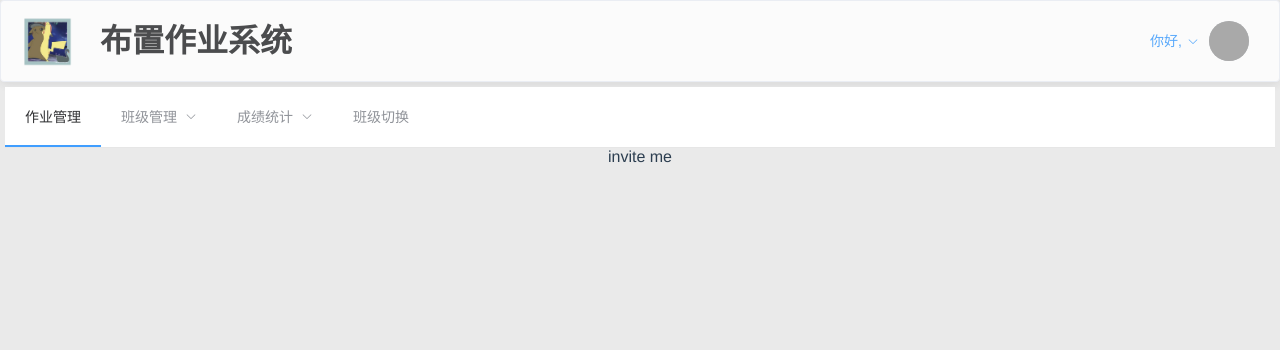
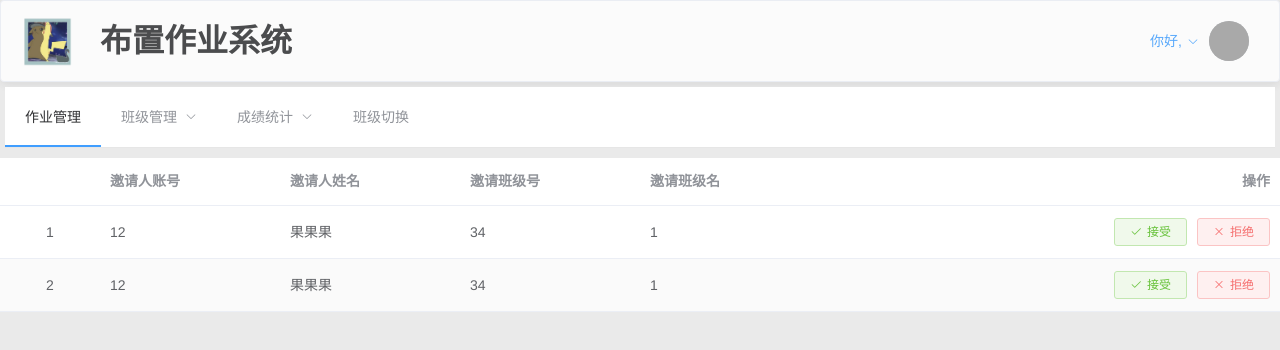
Before and after one commit to CrxusDonts/teacherApp, a Vue app in the folder src/frontend/: page /inviteMe in a window 1280 px wide. Shown: the top 350 px of the page. Built offline with nearby package versions, Linux system fonts and the light colour scheme; no server answers; grey boxes are pictures that could not be loaded.

Commit message:
完成同意成为他人助教的界面

```diff
--- a/src/frontend/src/views/Home.vue
+++ b/src/frontend/src/views/Home.vue
@@ -35,7 +35,7 @@ export default {
     },
     components: {Header},
     mounted: function () {
-        this.userName = this.$route.query.userName;
+        this.userName = this.$route.query.user_name;
     },
     methods: {
         handleSelect(key) {
--- a/src/frontend/src/views/HomeComponents/InviteMe.vue
+++ b/src/frontend/src/views/HomeComponents/InviteMe.vue
@@ -1,10 +1,78 @@
 <template>
-    <div>invite me</div>
+    <el-table
+        :data="tableData"
+        stripe
+        style="width: 100%;
+            margin-top: 10px;">
+        <el-table-column align="center"
+                         type="index"
+                         :width="100">
+        </el-table-column>
+        <el-table-column
+            prop="invitor_id"
+            label="邀请人账号"
+            width="180">
+        </el-table-column>
+        <el-table-column
+            prop="invitor_name"
+            label="邀请人姓名"
+            width="180">
+        </el-table-column>
+        <el-table-column
+            prop="class_id"
+            label="邀请班级号"
+            width="180">
+        </el-table-column>
+        <el-table-column
+            prop="class_name"
+            label="邀请班级名">
+        </el-table-column>
+        <el-table-column
+            align="right"
+            label="操作">
+            <template slot-scope="scope">
+                <el-button type="success" plain icon="el-icon-check" size="mini"
+                           @click="handleAccept(scope.$index, scope.row)">接受
+                </el-button>
+                <el-button type="danger" plain icon="el-icon-close" size="mini"
+                           @click="handleRefuse(scope.$index, scope.row)">拒绝
+                </el-button>
+            </template>
+        </el-table-column>
+    </el-table>
 </template>
 
 <script>
 export default {
-    name: 'InviteMe'
+    name: 'InviteMe',
+    data() {
+        return {
+            tableData: [{
+                invitor_id: '12',
+                invitor_name: '果果果',
+                class_id: '34',
+                class_name: '1'
+            }, {
+                invitor_id: '12',
+                invitor_name: '果果果',
+                class_id: '34',
+                class_name: '1'
+            }],
+            form: {
+                id: ''
+            },
+            dialogFormVisible: false,
+            formLabelWidth: '120px'
+        };
+    },
+    methods: {
+        handleAccept(index,row) {
+            console.log(index,row);
+        },
+        handleRefuse(index,row) {
+            console.log(index,row);
+        }
+    }
 };
 </script>
 
--- a/src/frontend/src/views/Register.vue
+++ b/src/frontend/src/views/Register.vue
@@ -35,13 +35,10 @@ export default {
         doRegister() {
             if (!this.userName) {
                 this.$message.error('请输入账号！');//message组件弹出框
-                return;
             } else if (!this.password) {
                 this.$message.error('请输入密码！');
-                return;
             } else if (!this.classname) {
                 this.$message.error('请输入班级！');
-                return;
             } else {
                 /* this.$router.push({ path: "/" }); */ //无需向后台提交数据，方便前台调试,与后端交互时可以删除
                 /* console.log(this.userName); */
@@ -57,7 +54,6 @@ export default {
                     }else {
                         this.$message.error('注册失败！');
                     }
-
                 });
             }
         }
```
